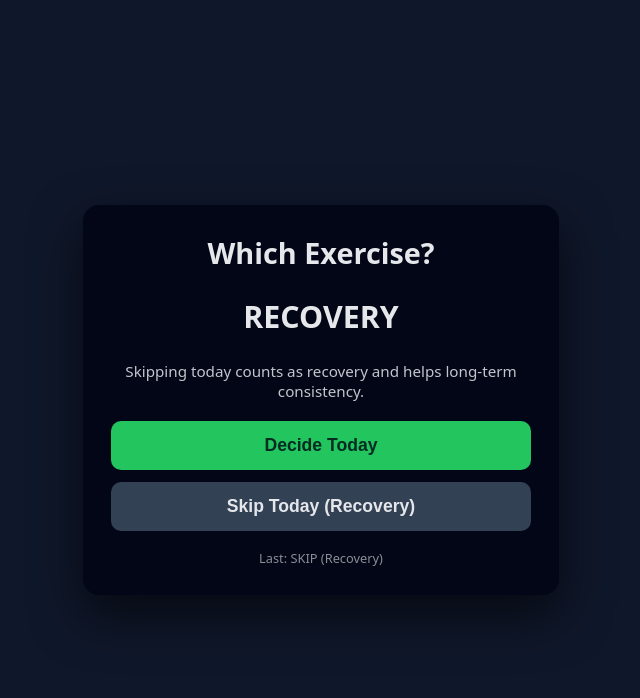
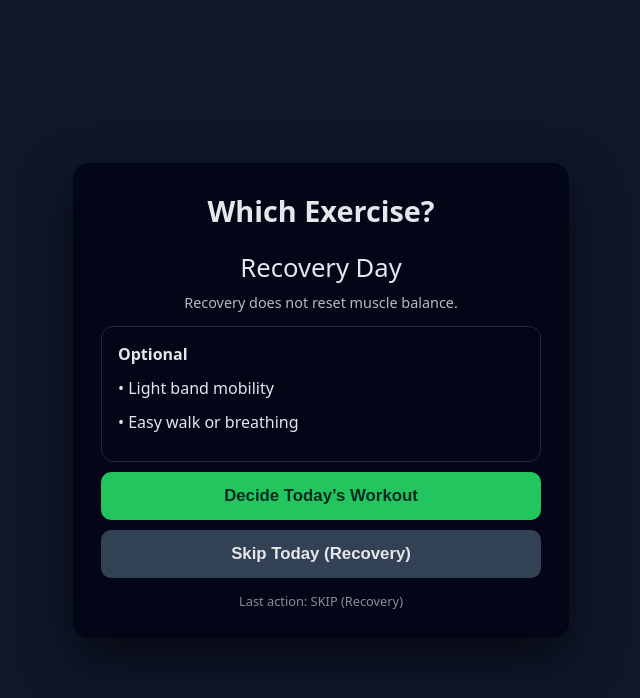
Before and after one commit to SyedAbdhaheer73/Which-Exercise_, a plain HTML site: page index.html in a window 1280 px wide. Both pictures are taken after a click on the button "Skip Today (Recovery)". Shown: the whole page, without its empty margins (319-959 px from the left). Drawn offline with Linux system fonts and the light colour scheme.

Commit message:
Adding Exercises

```diff
--- a/index.html
+++ b/index.html
@@ -8,13 +8,13 @@
   <style>
     body {
       margin: 0;
-      font-family: system-ui, sans-serif;
+      font-family: system-ui, -apple-system, BlinkMacSystemFont, sans-serif;
       background: #0f172a;
       color: #e5e7eb;
       display: flex;
       justify-content: center;
       align-items: center;
-      height: 100vh;
+      min-height: 100vh;
     }
 
     .app {
@@ -22,37 +22,59 @@
       padding: 28px;
       border-radius: 16px;
       width: 100%;
-      max-width: 420px;
+      max-width: 440px;
       box-shadow: 0 20px 50px rgba(0,0,0,0.6);
-      text-align: center;
     }
 
     h1 {
-      margin: 0;
+      text-align: center;
+      margin-top: 0;
       font-size: 1.8rem;
     }
 
-    .decision {
-      margin: 24px 0;
-      font-size: 1.9rem;
-      font-weight: 700;
+    .result {
+      text-align: center;
+      font-size: 1.6rem;
+      margin: 20px 0 8px;
     }
 
     .reason {
-      font-size: 0.95rem;
-      opacity: 0.85;
-      min-height: 3rem;
+      text-align: center;
+      font-size: 0.9rem;
+      opacity: 0.8;
+      margin-bottom: 14px;
+    }
+
+    .workout {
+      border: 1px solid #1e293b;
+      border-radius: 12px;
+      padding: 16px;
+      margin-top: 12px;
+    }
+
+    .exercise {
+      margin-bottom: 12px;
+    }
+
+    .exercise strong {
+      display: block;
+      margin-bottom: 4px;
+    }
+
+    .hint {
+      font-size: 0.85rem;
+      opacity: 0.7;
     }
 
     button {
       width: 100%;
       padding: 14px;
-      font-size: 1.1rem;
+      font-size: 1.05rem;
       border-radius: 10px;
       border: none;
       cursor: pointer;
       font-weight: 600;
-      margin-top: 12px;
+      margin-top: 10px;
     }
 
     .primary {
@@ -66,9 +88,10 @@
     }
 
     .meta {
-      margin-top: 18px;
+      margin-top: 14px;
       font-size: 0.8rem;
       opacity: 0.6;
+      text-align: center;
     }
   </style>
 </head>
@@ -77,11 +100,13 @@
 <div class="app">
   <h1>Which Exercise?</h1>
 
-  <div class="decision" id="decision">Decide today</div>
+  <div class="result" id="result">Decide your move today</div>
   <div class="reason" id="reason"></div>
 
-  <button class="primary" onclick="decideToday()">
-    Decide Today
+  <div id="workout"></div>
+
+  <button class="primary" onclick="decideExercise()">
+    Decide Today’s Workout
   </button>
 
   <button class="secondary" onclick="skipToday()">
@@ -92,151 +117,120 @@
 </div>
 
 <script>
-/* =====================
-   CONFIG (Phase 1)
-===================== */
+  const MUSCLE_GROUPS = ["Push", "Pull", "Legs"];
 
-const MUSCLE_GROUPS = [
-  "ARMS", "BACK", "SHOULDER", "ABS", "LEGS", "MOBILITY", "CARDIO"
-];
+  const BAND_WORKOUTS = {
+    Push: [
+      { name: "Band Chest Press", hint: "Anchor behind you, ribs down" },
+      { name: "Band Overhead Press", hint: "Glutes tight, slow upward path" },
+      { name: "Band Triceps Pushdown", hint: "Elbows pinned to sides" }
+    ],
+    Pull: [
+      { name: "Band Rows", hint: "Pull elbows back, squeeze shoulder blades" },
+      { name: "Band Face Pulls", hint: "Pull toward eye level, thumbs back" },
+      { name: "Band Biceps Curl", hint: "Control the return, no swinging" }
+    ],
+    Legs: [
+      { name: "Band Squats", hint: "Push knees out, sit between hips" },
+      { name: "Band Romanian Deadlift", hint: "Hips back, spine neutral" },
+      { name: "Band Lateral Walks", hint: "Stay low, constant tension" }
+    ]
+  };
 
-const REST_THRESHOLD = 5;          // days in a row
-const SURPRISE_RUN_MIN_DAYS = 28;  // ~ once a month
-
-/* =====================
-   STATE HELPERS
-===================== */
-
-function loadState() {
-  return {
-    history: JSON.parse(localStorage.getItem("history") || "[]"),
-    lastRestDate: localStorage.getItem("lastRestDate"),
-    lastSurpriseRunDate: localStorage.getItem("lastSurpriseRunDate"),
-    consecutiveTrainingDays: Number(localStorage.getItem("consecutiveTrainingDays") || 0)
-  };
-}
-
-function saveState(state) {
-  localStorage.setItem("history", JSON.stringify(state.history));
-  localStorage.setItem("lastRestDate", state.lastRestDate || "");
-  localStorage.setItem("lastSurpriseRunDate", state.lastSurpriseRunDate || "");
-  localStorage.setItem("consecutiveTrainingDays", state.consecutiveTrainingDays);
-}
-
-function today() {
-  return new Date().toISOString().slice(0, 10);
-}
-
-function daysSince(date) {
-  if (!date) return Infinity;
-  return Math.floor((new Date() - new Date(date)) / (1000 * 60 * 60 * 24));
-}
-
-/* =====================
-   CORE DECISION LOGIC
-===================== */
-
-function decideToday() {
-  const state = loadState();
-
-  /* 1️⃣ Forced REST */
-  if (state.consecutiveTrainingDays >= REST_THRESHOLD) {
-    recordDecision(state, "REST", "Recovery");
-    show("REST",
-      "You’ve trained several days in a row. Full rest supports recovery and consistency."
-    );
-    state.lastRestDate = today();
-    state.consecutiveTrainingDays = 0;
-    saveState(state);
-    return;
+  function getState() {
+    return {
+      lastTrained: localStorage.getItem("lastTrained"),
+      history: JSON.parse(localStorage.getItem("history") || "[]")
+    };
   }
 
-  /* 2️⃣ Surprise RUN / JOG */
-  if (
-    daysSince(state.lastSurpriseRunDate) >= SURPRISE_RUN_MIN_DAYS &&
-    !recentLegs(state.history)
-  ) {
-    recordDecision(state, "CARDIO", "RUN / JOG");
-    show("RUN / JOG",
-      "This is a rare low-pressure cardio day to refresh the system."
-    );
-    state.lastSurpriseRunDate = today();
-    state.consecutiveTrainingDays++;
-    saveState(state);
-    return;
+  function saveState(state) {
+    localStorage.setItem("lastTrained", state.lastTrained || "");
+    localStorage.setItem("history", JSON.stringify(state.history));
   }
 
-  /* 3️⃣ Normal training day */
-  const choice = pickMuscleGroup(state.history);
-  recordDecision(state, "TRAIN", choice);
-  show(choice,
-    "Selected to balance muscle usage and support recovery."
-  );
-  state.consecutiveTrainingDays++;
-  saveState(state);
-}
+  function decideExercise() {
+    const state = getState();
 
-/* =====================
-   SUPPORTING RULES
-===================== */
+    let options = MUSCLE_GROUPS;
+    if (state.lastTrained) {
+      options = MUSCLE_GROUPS.filter(m => m !== state.lastTrained);
+    }
 
-function pickMuscleGroup(history) {
-  const recent = history.slice(-2).map(h => h.value);
-  const options = MUSCLE_GROUPS.filter(m => !recent.includes(m));
-  return options[Math.floor(Math.random() * options.length)];
-}
+    const choice = options[Math.floor(Math.random() * options.length)];
 
-function recentLegs(history) {
-  return history.slice(-2).some(h => h.value === "LEGS");
-}
+    state.lastTrained = choice;
+    state.history.push({
+      date: today(),
+      action: "TRAIN",
+      value: choice
+    });
 
-function recordDecision(state, type, value) {
-  state.history.push({
-    date: today(),
-    type,
-    value
-  });
-}
+    saveState(state);
 
-/* =====================
-   USER ACTIONS
-===================== */
+    document.getElementById("result").innerText = choice + " Day";
+    document.getElementById("reason").innerText =
+      "Using bands only. Joint-friendly and controlled.";
 
-function skipToday() {
-  const state = loadState();
+    renderWorkout(choice);
+    updateMeta();
+  }
 
-  state.history.push({
-    date: today(),
-    type: "SKIP",
-    value: "Recovery"
-  });
+  function skipToday() {
+    const state = getState();
 
-  state.consecutiveTrainingDays = 0;
-  saveState(state);
+    state.history.push({
+      date: today(),
+      action: "SKIP",
+      value: "Recovery"
+    });
 
-  show("RECOVERY",
-    "Skipping today counts as recovery and helps long-term consistency."
-  );
-}
+    saveState(state);
 
-/* =====================
-   UI
-===================== */
+    document.getElementById("result").innerText = "Recovery Day";
+    document.getElementById("reason").innerText =
+      "Recovery does not reset muscle balance.";
 
-function show(title, reason) {
-  document.getElementById("decision").innerText = title;
-  document.getElementById("reason").innerText = reason;
+    document.getElementById("workout").innerHTML = `
+      <div class="workout">
+        <div class="exercise"><strong>Optional</strong></div>
+        <div class="exercise">• Light band mobility</div>
+        <div class="exercise">• Easy walk or breathing</div>
+      </div>
+    `;
+
+    updateMeta();
+  }
+
+  function renderWorkout(group) {
+    const list = BAND_WORKOUTS[group]
+      .map(e => `
+        <div class="exercise">
+          <strong>${e.name}</strong>
+          ${e.hint ? `<div class="hint">${e.hint}</div>` : ""}
+        </div>
+      `)
+      .join("");
+
+    document.getElementById("workout").innerHTML = `
+      <div class="workout">
+        ${list}
+      </div>
+    `;
+  }
+
+  function updateMeta() {
+    const state = getState();
+    const last = state.history[state.history.length - 1];
+    document.getElementById("meta").innerText =
+      last ? `Last action: ${last.action} (${last.value})` : "";
+  }
+
+  function today() {
+    return new Date().toISOString().slice(0, 10);
+  }
+
   updateMeta();
-}
-
-function updateMeta() {
-  const state = loadState();
-  const last = state.history[state.history.length - 1];
-  document.getElementById("meta").innerText =
-    last ? `Last: ${last.type} (${last.value})` : "";
-}
-
-updateMeta();
 </script>
 
 </body>
```
